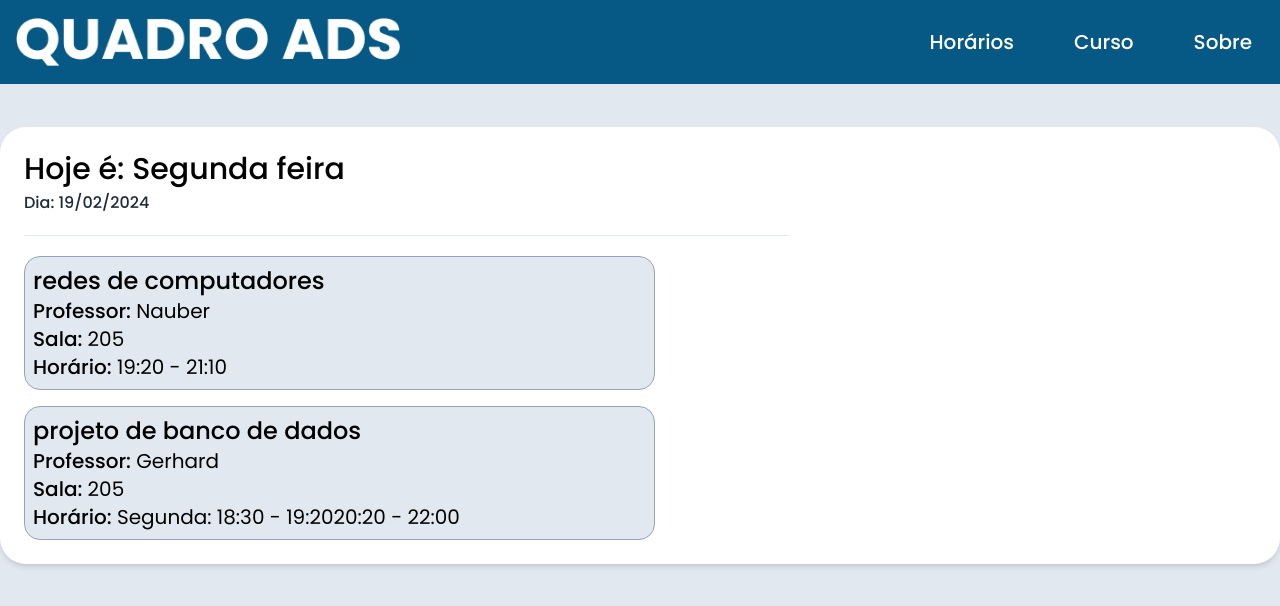
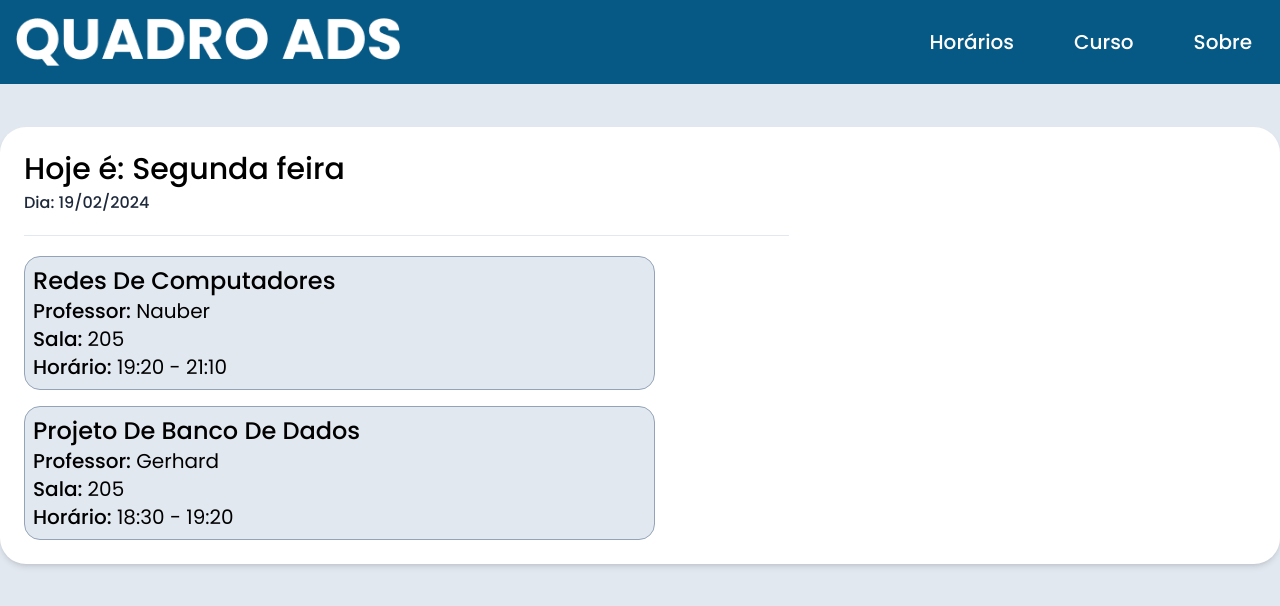
Before and after one commit to FalaAiMatheus/quadro-ads, a React (Vite) app: page / in a window 1280 px wide. Shown: the top 606 px of the page. Built offline with nearby package versions, Linux system fonts and the light colour scheme.

Commit message:
feat: atualizando o data, especificando o horario do Projeto de Banco de Dados e deixando a letra capitalize

```diff
--- a/src/components/Card/LessonCard.jsx
+++ b/src/components/Card/LessonCard.jsx
@@ -2,7 +2,7 @@ function LessonCard({ cadeira, professor, sala, horario }) {
   return (
     <div className="card flex justify-between items-center w-full max-w-[631px] bg-slate-200 transition border border-slate-400 rounded-2xl p-2 max-sm::flex max-sm:flex-col max-sm:gap-4">
       <div>
-        <span className="font-medium text-2xl">{cadeira}</span>
+        <span className="font-medium text-2xl capitalize">{cadeira}</span>
         <ul className="text-xl">
           <li className="font-medium">
             Professor: <span className="font-normal">{professor}</span>
--- a/src/components/Day.jsx
+++ b/src/components/Day.jsx
@@ -29,7 +29,7 @@ function Day() {
             cadeira={filtrarCadeira(5).map((data) => data.cadeira)}
             professor={filtrarCadeira(5).map((data) => data.professor)}
             sala={filtrarCadeira(5).map((data) => data.sala)}
-            horario={filtrarCadeira(5).map((data) => data.horario)}
+            horario={filtrarCadeira(5).map((data) => data.horario[0])}
           />
         </>
       );
@@ -83,7 +83,7 @@ function Day() {
             cadeira={filtrarCadeira(5).map((data) => data.cadeira)}
             professor={filtrarCadeira(5).map((data) => data.professor)}
             sala={filtrarCadeira(5).map((data) => data.sala)}
-            horario={filtrarCadeira(5).map((data) => data.horario)}
+            horario={filtrarCadeira(5).map((data) => data.horario[1])}
           />
         </>
       );
--- a/src/data.jsx
+++ b/src/data.jsx
@@ -46,7 +46,7 @@ function data() {
       professor: "Gerhard",
       professorFullName: "Gerhard Philippe de Saboia Oliveira",
       sala: 205,
-      horario: ["Segunda: 18:30 - 19:20", "20:20 - 22:00"],
+      horario: ["18:30 - 19:20", "20:20 - 22:00"],
       descricao:
         "É o processo de desenvolvimento da estrutura de um banco de dados a partir das necessidades dos usuários. A estrutura deve satisfazer as necessidades de informação dos usuários de uma organização, tendo em vista um determinado conjunto de aplicações",
     },
```
